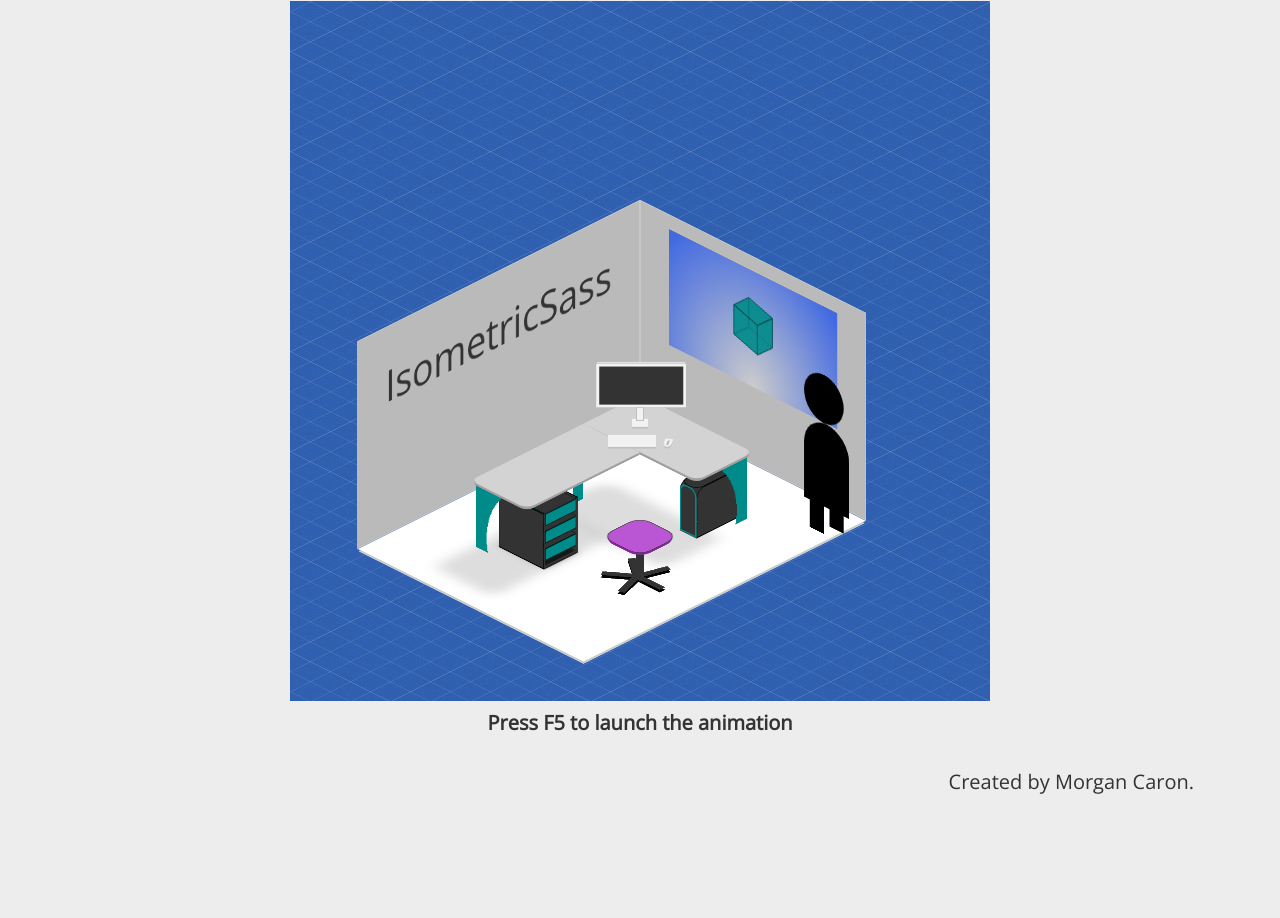
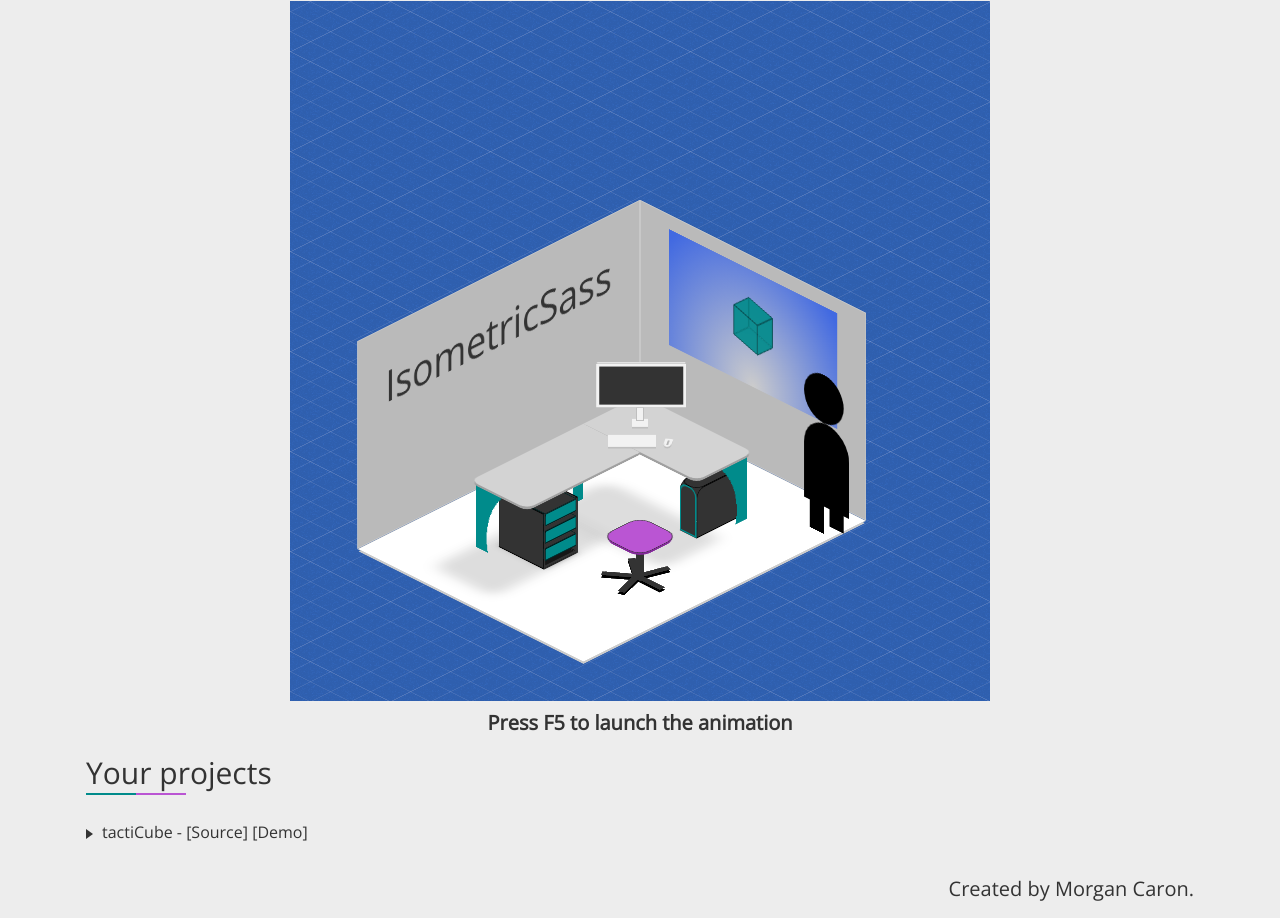
Before and after one commit to MorganCaron/IsometricSass, a plain HTML site: page docs/index.html in a window 1280 px wide. Shown: the part 9117-10035 px from the top of the page. Before the commit the page ends 9928 px from the top, so only its background shows below. Drawn offline with nearby package versions, Linux system fonts and the light colour scheme.

Commit message:
Adding tactiCube project

```diff
--- a/docs/css/_theme.sass
+++ b/docs/css/_theme.sass
@@ -77,3 +77,18 @@ blockquote
 
 footer
 	margin: 2rem 0 1rem
+
+.list-triangle
+	padding: 0 1em
+	list-style: none
+	li:before
+		content: ""
+		border-color: transparent currentColor
+		border-style: solid
+		border-width: 0.35em 0 0.35em 0.45em
+		display: block
+		height: 0
+		width: 0
+		left: -1em
+		top: 1.1em
+		position: relative
--- a/docs/index.html
+++ b/docs/index.html
@@ -526,6 +526,10 @@ $size: 1rem
             <p class="prototype">
                 Press F5 to launch the animation
             </p>
+            <h3>Your projects</h3>
+            <ul class="list-triangle">
+                <li>tactiCube - <a href="https://github.com/yip-theodore/tactiCube">[Source]</a> <a href="https://yip-theodore.github.io/tactiCube/">[Demo]</a></li>
+            </ul>
 
             <footer class="lead text-right">
                 Created by <a href="https://morgancaron.fr/cv">Morgan Caron</a>.
```
Also changed, not shown: docs/css/style.min.css.
